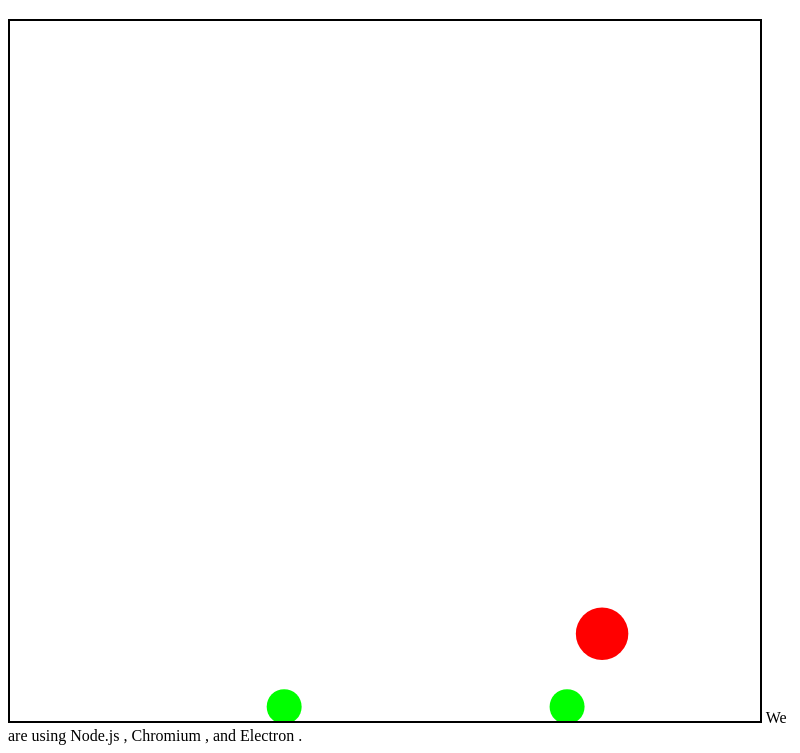
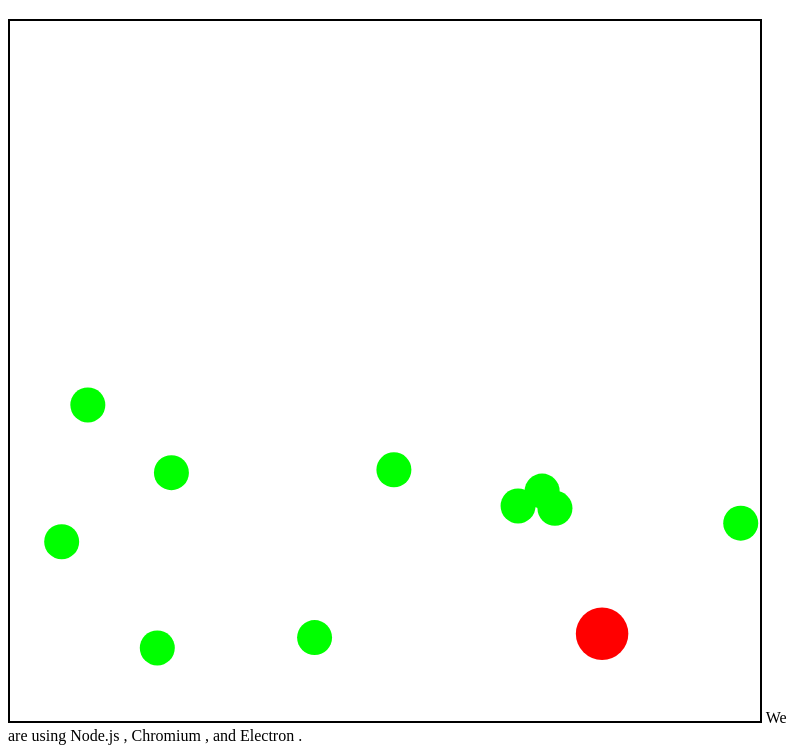
Before and after one commit to varunsesh/ConstraintDynamics, an Electron app: page index.html in a window 800 px wide. Shown: the part 61-814 px from the top of the page. Drawn offline with Linux system fonts and the light colour scheme.

Commit message:
Refactor + added ball spawning randomness

```diff
--- a/index.html
+++ b/index.html
@@ -13,5 +13,5 @@
     and Electron <span id="electron-version"></span>.
   </body>
 
-  <script src="./scripts/main.js"></script>
+  <script type="module" src="./scripts/main.js"></script>
 </html>
--- a/index.js
+++ b/index.js
@@ -1,5 +1,4 @@
 const { app, BrowserWindow } = require('electron');
-
 
 const createWindow = () => {
     const win = new BrowserWindow({
--- a/scripts/main.js
+++ b/scripts/main.js
@@ -1,3 +1,5 @@
+import {Vector} from './vector.js'
+
 var canvas = document.getElementById("myCanvas");
 var c = canvas.getContext("2d");
 canvas.width = window.innerWidth - 50;
@@ -8,6 +10,7 @@ var cScale = Math.min(canvas.width, canvas.height)/simMinWidth;
 
 var dt = 1/60;
 var g = {x:0, y:-10};
+
 
 
 class ballObj{
@@ -41,16 +44,20 @@ function cY(pos){
     return canvas.height - pos.y*cScale ;
 }
 
-nballs = 2;
+var nballs = 10;
 
 var balls = [];
 
 function spawnBalls(){
-    var dx = 1.0
-    var ball1 = new ballObj({x:1.0, y:1.0}, 1.0, {x:10.0, y:12.0}, 0.5)
-    var ball2 = new ballObj({x:2.0, y:1.0}, 1.0, {x:5.0, y:12.0}, 0.5)
-    balls.push(ball1);
-    balls.push(ball2);
+
+    for(var i = 0; i<nballs; i++){
+        var pos = new Vector(Math.random()*10,Math.random()*10);
+        var m = 1.0;
+        var r = 0.5;
+        var vel = new Vector(Math.random()*10, Math.random()*10);
+        var ball = new ballObj(pos, m, vel, r);
+        balls.push(ball);
+    }
 }
 
 function computeCollisions(){
--- /dev/null
+++ b/scripts/vector.js
@@ -0,0 +1,25 @@
+export class Vector{
+    constructor(x, y){
+        this.x = x;
+        this.y = y;
+    }
+
+    dot(other){
+        return (this.x*other.x + this.y*other.y);
+    }
+
+    length(){
+        return (Math.sqrt(this.x*this.x + this.y*this.y));
+    }
+
+    add(other){
+        var result = new Vector(0,0);
+        result.x = this.x+other.x;
+        result.y = this.y+other.y;
+        return result;
+    }
+
+    clone(){
+        return new Vector(this.x, this.y);
+    }
+}
```
